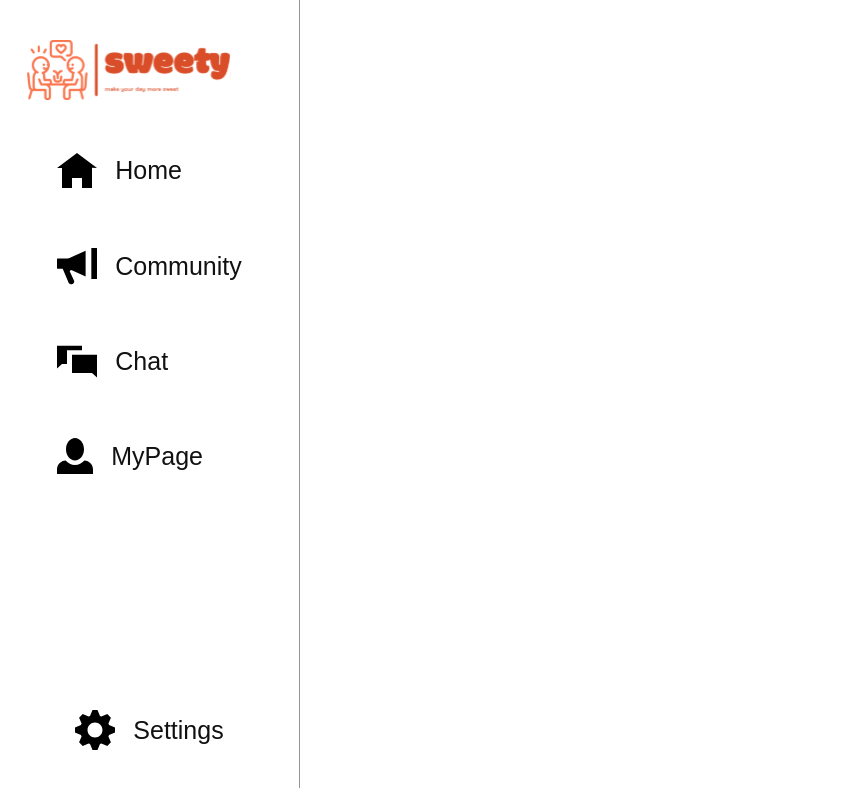
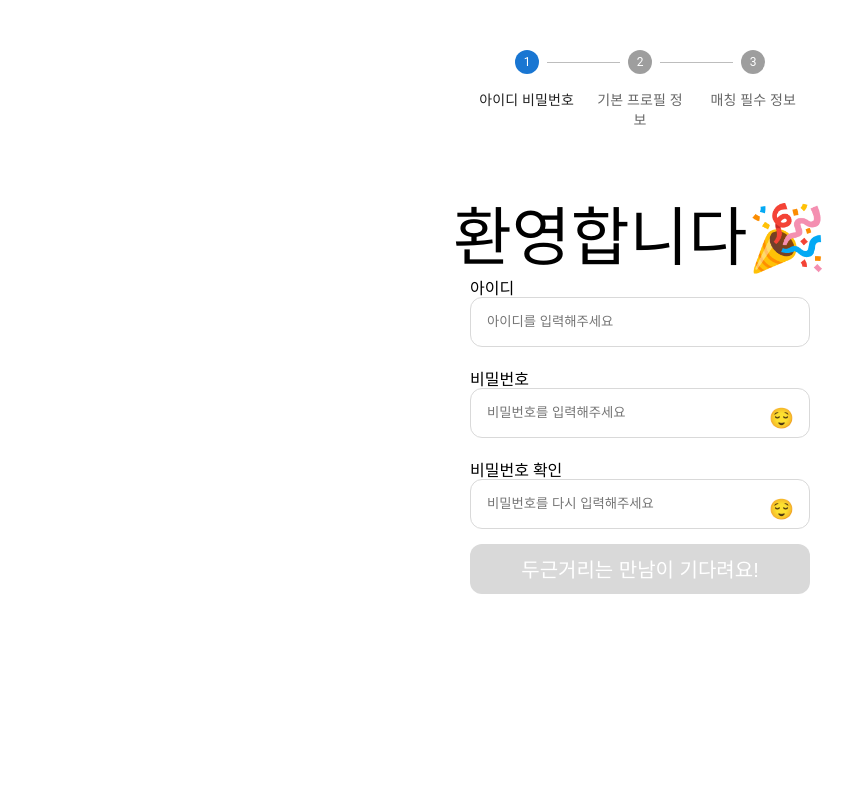
Before and after one commit to Toy2-Team3/sweety, a React (Create React App) app: page /signup1 in a window 1280 px wide. Shown: the top 788 px of the page, without its empty margins (0-857 px from the left). Built offline with nearby package versions, Linux system fonts and the light colour scheme.

Commit message:
Feat: 회원가입과정 스테퍼 추가

```diff
--- a/package.json
+++ b/package.json
@@ -3,6 +3,10 @@
   "version": "0.1.0",
   "private": true,
   "dependencies": {
+    "@emotion/react": "^11.11.1",
+    "@emotion/styled": "^11.11.0",
+    "@mui/material": "^5.14.17",
+    "@mui/styled-engine-sc": "^6.0.0-alpha.5",
     "@types/react": "^18.2.15",
     "@types/react-dom": "^18.2.7",
     "axios": "^1.6.1",
@@ -12,7 +16,7 @@
     "react-router-dom": "^6.18.0",
     "react-scripts": "5.0.1",
     "recoil": "^0.7.7",
-    "styled-components": "^6.1.0",
+    "styled-components": "^6.1.1",
     "typescript": "^4.9.5",
     "web-vitals": "^2.1.4"
   },
--- a/src/App.tsx
+++ b/src/App.tsx
@@ -13,12 +13,12 @@ import HomePage from "./pages/HomePage";
 import styled from "styled-components";
 import MyPage from "./pages/MyPage";
 import "./App.css";
-// import { useRecoilState } from "recoil";
-// import { loginState } from "./recoil/atoms";
+import { useRecoilState } from "recoil";
+import { loginState } from "./recoil/atoms";
 
 function App() {
-  // const [login] = useRecoilState(loginState);
-  const login = true; // 로그인 완성되기 전까지 임시 status
+  const [login] = useRecoilState(loginState);
+  // const login = true; // 로그인 완성되기 전까지 임시 status
 
   return login ? (
     <ThemeProvider theme={theme}>
--- a/src/components/login/SignUpIDPW.tsx
+++ b/src/components/login/SignUpIDPW.tsx
@@ -1,8 +1,9 @@
 import { NextButtonProps } from "../../constants/constant";
 import { useCallback, useEffect, useState } from "react";
-import { idState, pwState } from "../../recoil/atoms";
+import { activeStepState, idState, pwState } from "../../recoil/atoms";
 import { IdPwInput, InputWrapper } from "./Login";
 import { useNavigate } from "react-router-dom";
+import SignUpStepper from "./SignUpStepper";
 import { Container } from "./StartPage";
 import { useRecoilState } from "recoil";
 import styled from "styled-components";
@@ -21,6 +22,7 @@ function SignUpIDPW() {
   const [showPw, setShowPw] = useState(false);
   const [showPwCheck, setShowPwCheck] = useState(false);
   const [isIdDuplicated, setIsIdDuplicated] = useState(false);
+  const [activeStep, setActiveStep] = useRecoilState(activeStepState);
 
   const isInputValid = isIdentificationPasswordValid(id, pw);
 
@@ -56,6 +58,8 @@ function SignUpIDPW() {
   );
 
   useEffect(() => {
+    setActiveStep(0);
+    console.log(activeStep);
     if (id) {
       debouncedCheckIdDuplication.call({}, id);
     }
@@ -144,6 +148,7 @@ function SignUpIDPW() {
       >
         두근거리는 만남이 기다려요!
       </NextButton>
+      <SignUpStepper />
     </Container>
   );
 }
--- a/src/components/login/SignUpSpecific.tsx
+++ b/src/components/login/SignUpSpecific.tsx
@@ -5,9 +5,12 @@ import { ReactComponent as SweetLogo } from "../../assets/sweetyLogo.svg";
 import { CorrectText, GreetingText, WarnText } from "./SignUpIDPW";
 import styled, { DefaultTheme } from "styled-components";
 import { useNavigate } from "react-router-dom";
+import SignUpStepper from "./SignUpStepper";
 import { Container } from "./StartPage";
 import { useRecoilState } from "recoil";
+import { useEffect } from "react";
 import {
+  activeStepState,
   birthdayState,
   idState,
   profileImageState,
@@ -23,6 +26,7 @@ interface SignUpSpecificProps {
 
 function SignUpSpecific({ theme }: SignUpSpecificProps) {
   const [profileImage, setProfileImage] = useRecoilState(profileImageState);
+  const [activeStep, setActiveStep] = useRecoilState(activeStepState);
   const [userName, setUserName] = useRecoilState(userNameState);
   const [birthday, setBirthday] = useRecoilState(birthdayState);
   const [selectedGender, setSelectedGender] =
@@ -52,9 +56,14 @@ function SignUpSpecific({ theme }: SignUpSpecificProps) {
       navigate("/signup3");
     }
   };
+  useEffect(() => {
+    setActiveStep(1);
+    console.log(activeStep);
+  });
 
   return id && pw ? (
     <Container style={{ gap: "18px" }}>
+      <SignUpStepper />
       <GreetingText>환영합니다🎉</GreetingText>
       <ProfileWrapper>
         <ProfileUploadLabel
--- a/src/components/login/SignUpSpecific2.tsx
+++ b/src/components/login/SignUpSpecific2.tsx
@@ -1,9 +1,12 @@
 import { ReactComponent as SweetLogo } from "../../assets/sweetyLogo.svg";
 import { CorrectText, GreetingText, WarnText } from "./SignUpIDPW";
+import { isTallValid } from "../../utils/registerFunction";
 import styled, { DefaultTheme } from "styled-components";
 import { useNavigate } from "react-router-dom";
+import SignUpStepper from "./SignUpStepper";
 import { useRecoilState } from "recoil";
 import { Container } from "./StartPage";
+import { useEffect } from "react";
 import {
   idState,
   pwState,
@@ -17,6 +20,7 @@ import {
   profileImageState,
   selectedGenderState,
   selectedRegionState,
+  activeStepState,
 } from "../../recoil/atoms";
 import {
   SelectBox,
@@ -35,7 +39,6 @@ import {
   mbtiTypes,
   smokingOptions,
 } from "../../constants/constant";
-import { isTallValid } from "../../utils/registerFunction";
 
 interface SignUpSpecificProps {
   theme: DefaultTheme;
@@ -54,6 +57,7 @@ function SignUpSpecific({ theme }: SignUpSpecificProps) {
   const [mbti, setMbti] = useRecoilState(mbtiState);
   const [alchol, setAlchol] = useRecoilState(alcholState);
   const [smoking, setSmoking] = useRecoilState(smokingState);
+  const [activeStep, setActiveStep] = useRecoilState(activeStepState);
 
   const navigate = useNavigate();
 
@@ -112,6 +116,11 @@ function SignUpSpecific({ theme }: SignUpSpecificProps) {
   //     };
   //   };
 
+  useEffect(() => {
+    setActiveStep(2);
+    console.log(activeStep);
+  });
+
   return id &&
     pw &&
     userName &&
@@ -120,6 +129,7 @@ function SignUpSpecific({ theme }: SignUpSpecificProps) {
     selectedGender &&
     selectedRegion ? (
     <Container style={{ gap: "18px" }}>
+      <SignUpStepper />
       <GreetingText>환영합니다🎉</GreetingText>
 
       <div style={{ position: "relative" }}>
--- /dev/null
+++ b/src/components/login/SignUpStepper.tsx
@@ -0,0 +1,23 @@
+import Box from "@mui/material/Box";
+import Step from "@mui/material/Step";
+import { useRecoilState } from "recoil";
+import Stepper from "@mui/material/Stepper";
+import StepLabel from "@mui/material/StepLabel";
+import { steps } from "../../constants/constant";
+import { activeStepState } from "../../recoil/atoms";
+
+function SignUpStepper() {
+  const [activeStep] = useRecoilState(activeStepState);
+  return (
+    <Box sx={{ width: "340px", position: "absolute", top: 50 }}>
+      <Stepper activeStep={activeStep} alternativeLabel>
+        {steps.map((label) => (
+          <Step key={label}>
+            <StepLabel>{label}</StepLabel>
+          </Step>
+        ))}
+      </Stepper>
+    </Box>
+  );
+}
+export default SignUpStepper;
--- a/src/constants/constant.ts
+++ b/src/constants/constant.ts
@@ -106,3 +106,5 @@ export interface SignUpButtonProps {
   alchol: string;
   smoking: boolean;
 }
+
+export const steps = ["아이디 비밀번호", "기본 프로필 정보", "매칭 필수 정보"];
--- a/src/recoil/atoms.ts
+++ b/src/recoil/atoms.ts
@@ -59,7 +59,12 @@ export const mbtiState = atom<string>({
   default: "",
 });
 
-export const loginState = atom({
+export const loginState = atom<boolean>({
   key: "loginState",
   default: false,
 });
+
+export const activeStepState = atom<number>({
+  key: "activeStepState",
+  default: 0,
+});
```
Also changed, not shown: 1 other file (tests, documents, lock files or other folders).
